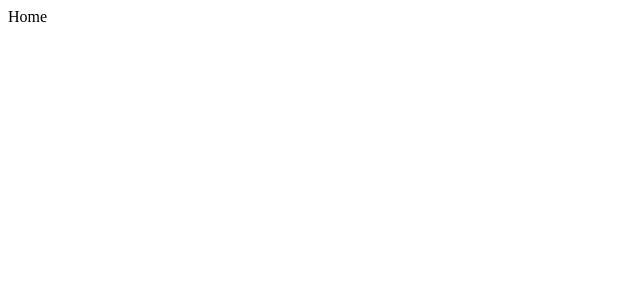
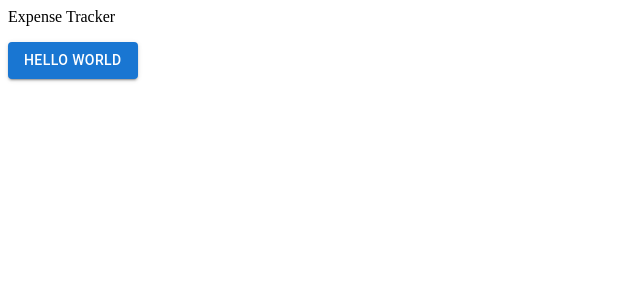
Before and after one commit to seungeonK/budget_manager, a React (Create React App) app in the folder client/: page / in a window 1280 px wide. Shown: the top 300 px of the page, without its empty margins (0-640 px from the left). Built offline with nearby package versions, Linux system fonts and the light colour scheme.

Commit message:
more front end and working on list

```diff
--- a/client/package.json
+++ b/client/package.json
@@ -3,7 +3,9 @@
   "version": "0.1.0",
   "private": true,
   "dependencies": {
-    "@mui/material": "^5.2.5",
+    "@emotion/react": "^11.7.1",
+    "@emotion/styled": "^11.6.0",
+    "@mui/material": "^5.2.6",
     "@testing-library/jest-dom": "^5.16.1",
     "@testing-library/react": "^12.1.2",
     "@testing-library/user-event": "^13.5.0",
@@ -11,6 +13,7 @@
     "react-dom": "^17.0.2",
     "react-router-dom": "^6.2.1",
     "react-scripts": "5.0.0",
+    "react-window": "^1.8.6",
     "web-vitals": "^2.1.2"
   },
   "scripts": {
--- a/client/src/App.js
+++ b/client/src/App.js
@@ -1,4 +1,4 @@
-import Home from "./components/Home";
+import Home from "./components/pages/Home";
 
 function App() {
   return (
--- a/client/src/components/Home.js
+++ /dev/null
@@ -1,11 +0,0 @@
-import React from 'react'
-
-const Home = () => {
-    return (
-        <div>
-            Home
-        </div>
-    )
-}
-
-export default Home
--- /dev/null
+++ b/client/src/components/VirtualizedList.js
@@ -0,0 +1,46 @@
+import * as React from 'react';
+import Box from '@mui/material/Box';
+import ListItem from '@mui/material/ListItem';
+import ListItemText from '@mui/material/ListItemText';
+import { FixedSizeList } from 'react-window';
+
+function renderRow(props) {
+    const { data, index, style } = props;
+
+    const item = data[index];
+
+    return (
+        <ListItem style={style} key={index} component="div" disablePadding>
+            <ListItemText primary={`Item ${item.name}`} />
+        </ListItem>
+    );
+}
+
+// const ItemRerenderer = ({ data, index, style }) => (
+//     <div style={style}>
+//         {console.log(data)}
+//         {data[index]}
+//     </div>
+// );
+
+function VirtualizedList() {
+    const lst = ['a', 'b', 'c', 'd', 'e'];
+    return (
+        <Box
+            sx={{ width: '100%', height: 400, maxWidth: 360, bgcolor: 'background.paper' }}
+        >
+            <FixedSizeList
+                height={400}
+                width={360}
+                itemSize={46}
+                itemCount={lst.size}
+                itemData={lst}
+                overscanCount={5}
+            >
+                {renderRow}
+            </FixedSizeList>
+        </Box>
+    );
+}
+
+export default VirtualizedList;
--- /dev/null
+++ b/client/src/components/pages/Home.js
@@ -0,0 +1,17 @@
+import React from 'react'
+import { Button, Stack} from '@mui/material';
+import VirtualizedList from '../VirtualizedList';
+
+const Home = () => {
+    return (
+        <div>
+            <Stack spacing={2}>
+                <div>Expense Tracker</div>
+                <div><Button variant="contained">Hello World</Button></div>
+                <div><VirtualizedList></VirtualizedList></div>
+            </Stack>
+        </div>
+    )
+}
+
+export default Home
```
Also changed, not shown: client/src/components/ListTemplate.js (added, +16 -0 lines), client/src/components/pages/RevenuePage.js (added, +13 -0 lines), 2 other files (tests, documents, lock files or other folders).
